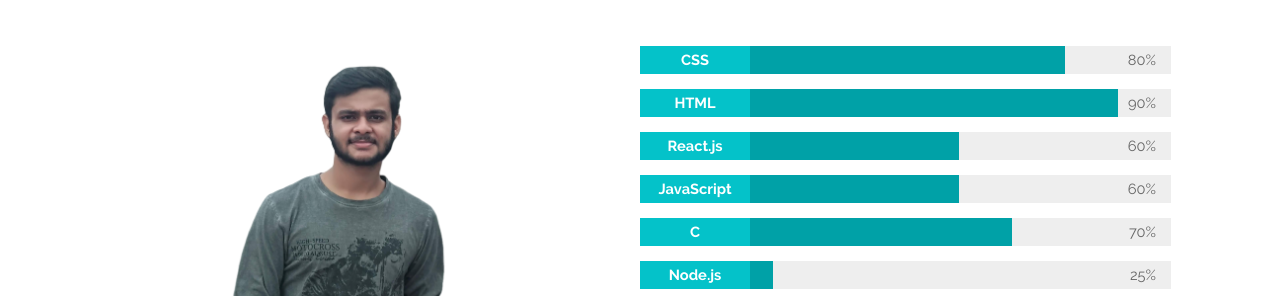
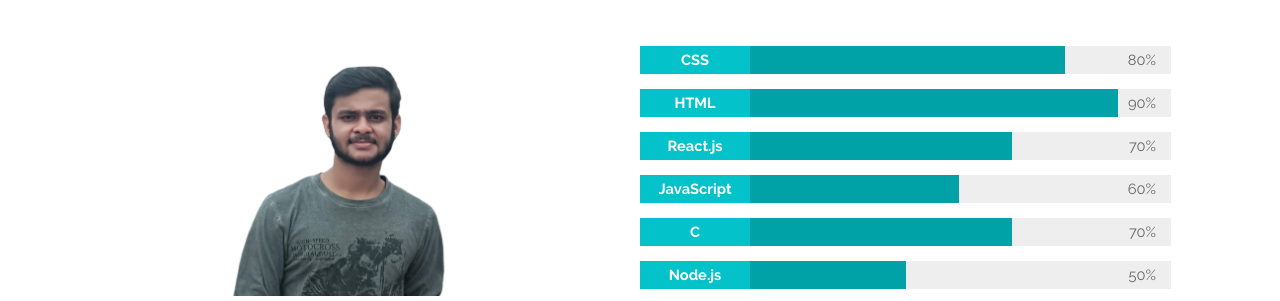
Before and after one commit to shubhankar-naik/shubhankar-naik.github.io, a plain HTML site: page index.html in a window 1280 px wide. Shown: the part 1340-1641 px from the top of the page. Drawn offline with nearby package versions, Linux system fonts and the light colour scheme.

Commit message:
Update index.html

```diff
--- a/index.html
+++ b/index.html
@@ -218,10 +218,10 @@
               </div>
 
               <div class="bar flex">
-                <div class="bar fill" style="width:60%">
+                <div class="bar fill" style="width:70%">
                   <div class="tag bold flex">React.js</div>
                 </div>
-                <span>60%</span>
+                <span>70%</span>
               </div>
 
               <div class="bar flex">
@@ -239,10 +239,10 @@
               </div>
 
               <div class="bar flex">
-                <div class="bar fill" style="width:25%">
+                <div class="bar fill" style="width:50%">
                   <div class="tag bold flex">Node.js</div>
                 </div>
-                <span>25%</span>
+                <span>50%</span>
               </div>
 
               <div class="bar flex">
```
